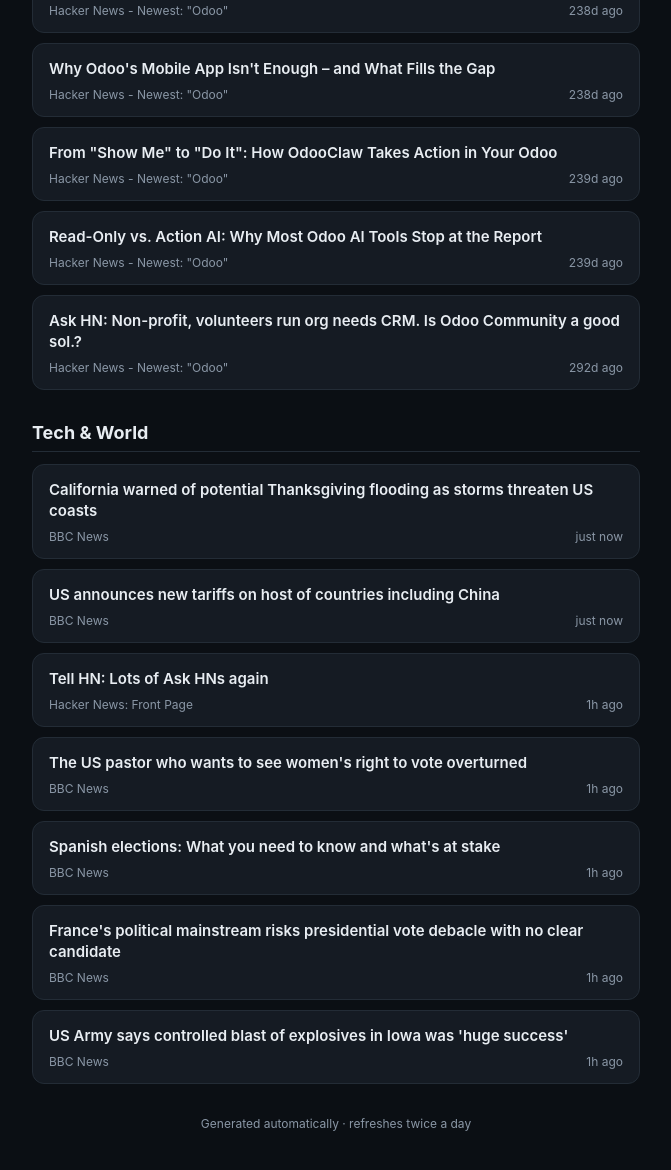
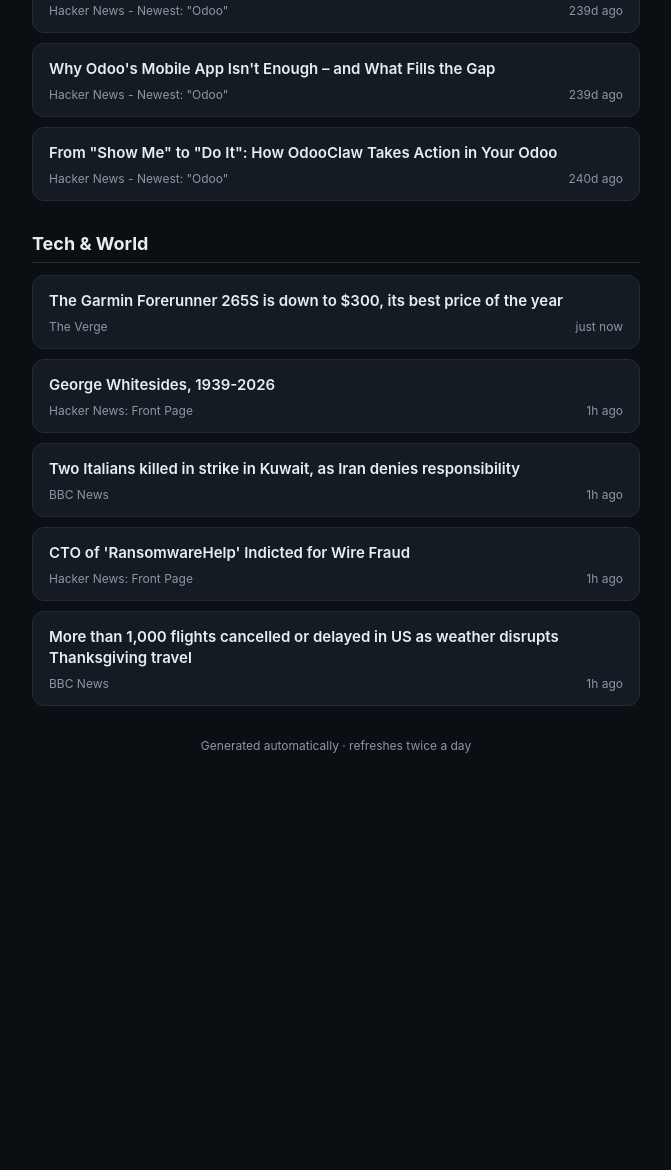
Before and after one commit to savyasachin/tech-digest_theodoobin, a plain HTML site: page docs/index.html in a window 1280 px wide. Shown: the part 398-1568 px from the top of the page, without its empty margins (304-975 px from the left). After the commit the page ends 1199 px from the top, so only its background shows below. Drawn offline with Linux system fonts and the light colour scheme.

Commit message:
Update daily digest page

```diff
--- a/docs/index.html
+++ b/docs/index.html
@@ -3,7 +3,7 @@
 <head>
 <meta charset="UTF-8">
 <meta name="viewport" content="width=device-width, initial-scale=1.0">
-<title>Full Digest - Thursday, 26 November - 01:43</title>
+<title>Quick Check - Thursday, 26 November - 19:27</title>
 <style>
   :root {
     color-scheme: light dark;
@@ -101,9 +101,9 @@
 </head>
 <body>
   <header>
-    <div class="eyebrow">Full Digest</div>
+    <div class="eyebrow">Quick Check</div>
     <h1>Daily Digest</h1>
-    <div class="timestamp">Thursday, 26 November - 01:43 (Asia/Qatar)</div>
+    <div class="timestamp">Thursday, 26 November - 19:27 (Asia/Qatar)</div>
   </header>
 
 
@@ -124,7 +124,7 @@
         <div class="card-title">Easily migrate your old custom Odoo module to a new version</div>
         <div class="card-meta">
           <span class="card-source">Hacker News - Newest: &quot;Odoo&quot;</span>
-          <span class="card-age">140d ago</span>
+          <span class="card-age">141d ago</span>
         </div>
       </a>
 
@@ -133,7 +133,7 @@
         <div class="card-title">Manage Your Odoo Operation from Your Phone in 2026</div>
         <div class="card-meta">
           <span class="card-source">Hacker News - Newest: &quot;Odoo&quot;</span>
-          <span class="card-age">238d ago</span>
+          <span class="card-age">239d ago</span>
         </div>
       </a>
 
@@ -142,7 +142,7 @@
         <div class="card-title">Why Odoo&#x27;s Mobile App Isn&#x27;t Enough – and What Fills the Gap</div>
         <div class="card-meta">
           <span class="card-source">Hacker News - Newest: &quot;Odoo&quot;</span>
-          <span class="card-age">238d ago</span>
+          <span class="card-age">239d ago</span>
         </div>
       </a>
 
@@ -151,25 +151,7 @@
         <div class="card-title">From &quot;Show Me&quot; to &quot;Do It&quot;: How OdooClaw Takes Action in Your Odoo</div>
         <div class="card-meta">
           <span class="card-source">Hacker News - Newest: &quot;Odoo&quot;</span>
-          <span class="card-age">239d ago</span>
-        </div>
-      </a>
-
-
-      <a class="card" href="https://www.odooclaw.ai/blog/read-only-vs-action-ai-why-most-odoo-ai-tools-stop-at-the-report" target="_blank" rel="noopener">
-        <div class="card-title">Read-Only vs. Action AI: Why Most Odoo AI Tools Stop at the Report</div>
-        <div class="card-meta">
-          <span class="card-source">Hacker News - Newest: &quot;Odoo&quot;</span>
-          <span class="card-age">239d ago</span>
-        </div>
-      </a>
-
-
-      <a class="card" href="https://news.ycombinator.com/item?id=46920322" target="_blank" rel="noopener">
-        <div class="card-title">Ask HN: Non-profit, volunteers run org needs CRM. Is Odoo Community a good sol.?</div>
-        <div class="card-meta">
-          <span class="card-source">Hacker News - Newest: &quot;Odoo&quot;</span>
-          <span class="card-age">292d ago</span>
+          <span class="card-age">240d ago</span>
         </div>
       </a>
 
@@ -180,26 +162,17 @@
       <h2>Tech &amp; World</h2>
       <div class="cards">
 
-      <a class="card" href="https://www.bbc.co.uk/news/articles/ckn806qq760po?at_medium=RSS&amp;at_campaign=rss" target="_blank" rel="noopener">
-        <div class="card-title">California warned of potential Thanksgiving flooding as storms threaten US coasts</div>
+      <a class="card" href="https://www.theverge.com/gadgets/1042483/garmin-forerunner-265s-fitness-tracker-wearable-deal-sale-black-friday" target="_blank" rel="noopener">
+        <div class="card-title">The Garmin Forerunner 265S is down to $300, its best price of the year</div>
         <div class="card-meta">
-          <span class="card-source">BBC News</span>
+          <span class="card-source">The Verge</span>
           <span class="card-age">just now</span>
         </div>
       </a>
 
 
-      <a class="card" href="https://www.bbc.co.uk/news/articles/c893r9ke5p97o?at_medium=RSS&amp;at_campaign=rss" target="_blank" rel="noopener">
-        <div class="card-title">US announces new tariffs on host of countries including China</div>
-        <div class="card-meta">
-          <span class="card-source">BBC News</span>
-          <span class="card-age">just now</span>
-        </div>
-      </a>
-
-
-      <a class="card" href="https://news.ycombinator.com/item?id=50649864" target="_blank" rel="noopener">
-        <div class="card-title">Tell HN: Lots of Ask HNs again</div>
+      <a class="card" href="https://www.science.org/content/blog-post/george-whitesides-1939-2026" target="_blank" rel="noopener">
+        <div class="card-title">George Whitesides, 1939-2026</div>
         <div class="card-meta">
           <span class="card-source">Hacker News: Front Page</span>
           <span class="card-age">1h ago</span>
@@ -207,8 +180,8 @@
       </a>
 
 
-      <a class="card" href="https://www.bbc.co.uk/news/articles/cwe89jyz4012o?at_medium=RSS&amp;at_campaign=rss" target="_blank" rel="noopener">
-        <div class="card-title">The US pastor who wants to see women&#x27;s right to vote overturned</div>
+      <a class="card" href="https://www.bbc.co.uk/news/articles/c39w9y5dx4k5o?at_medium=RSS&amp;at_campaign=rss" target="_blank" rel="noopener">
+        <div class="card-title">Two Italians killed in strike in Kuwait, as Iran denies responsibility</div>
         <div class="card-meta">
           <span class="card-source">BBC News</span>
           <span class="card-age">1h ago</span>
@@ -216,26 +189,17 @@
       </a>
 
 
-      <a class="card" href="https://www.bbc.co.uk/news/articles/c6wy4ejnyvdyo?at_medium=RSS&amp;at_campaign=rss" target="_blank" rel="noopener">
-        <div class="card-title">Spanish elections: What you need to know and what&#x27;s at stake</div>
+      <a class="card" href="https://krebsonsecurity.com/2026/11/cto-of-ransomwarehelp-indicted-for-wire-fraud/" target="_blank" rel="noopener">
+        <div class="card-title">CTO of &#x27;RansomwareHelp&#x27; Indicted for Wire Fraud</div>
         <div class="card-meta">
-          <span class="card-source">BBC News</span>
+          <span class="card-source">Hacker News: Front Page</span>
           <span class="card-age">1h ago</span>
         </div>
       </a>
 
 
-      <a class="card" href="https://www.bbc.co.uk/news/articles/cq772vedgepro?at_medium=RSS&amp;at_campaign=rss" target="_blank" rel="noopener">
-        <div class="card-title">France&#x27;s political mainstream risks presidential vote debacle with no clear candidate</div>
-        <div class="card-meta">
-          <span class="card-source">BBC News</span>
-          <span class="card-age">1h ago</span>
-        </div>
-      </a>
-
-
-      <a class="card" href="https://www.bbc.co.uk/news/articles/cwg7l5ve251ko?at_medium=RSS&amp;at_campaign=rss" target="_blank" rel="noopener">
-        <div class="card-title">US Army says controlled blast of explosives in Iowa was &#x27;huge success&#x27;</div>
+      <a class="card" href="https://www.bbc.co.uk/news/articles/ckm2mz3prq77o?at_medium=RSS&amp;at_campaign=rss" target="_blank" rel="noopener">
+        <div class="card-title">More than 1,000 flights cancelled or delayed in US as weather disrupts Thanksgiving travel</div>
         <div class="card-meta">
           <span class="card-source">BBC News</span>
           <span class="card-age">1h ago</span>
```
